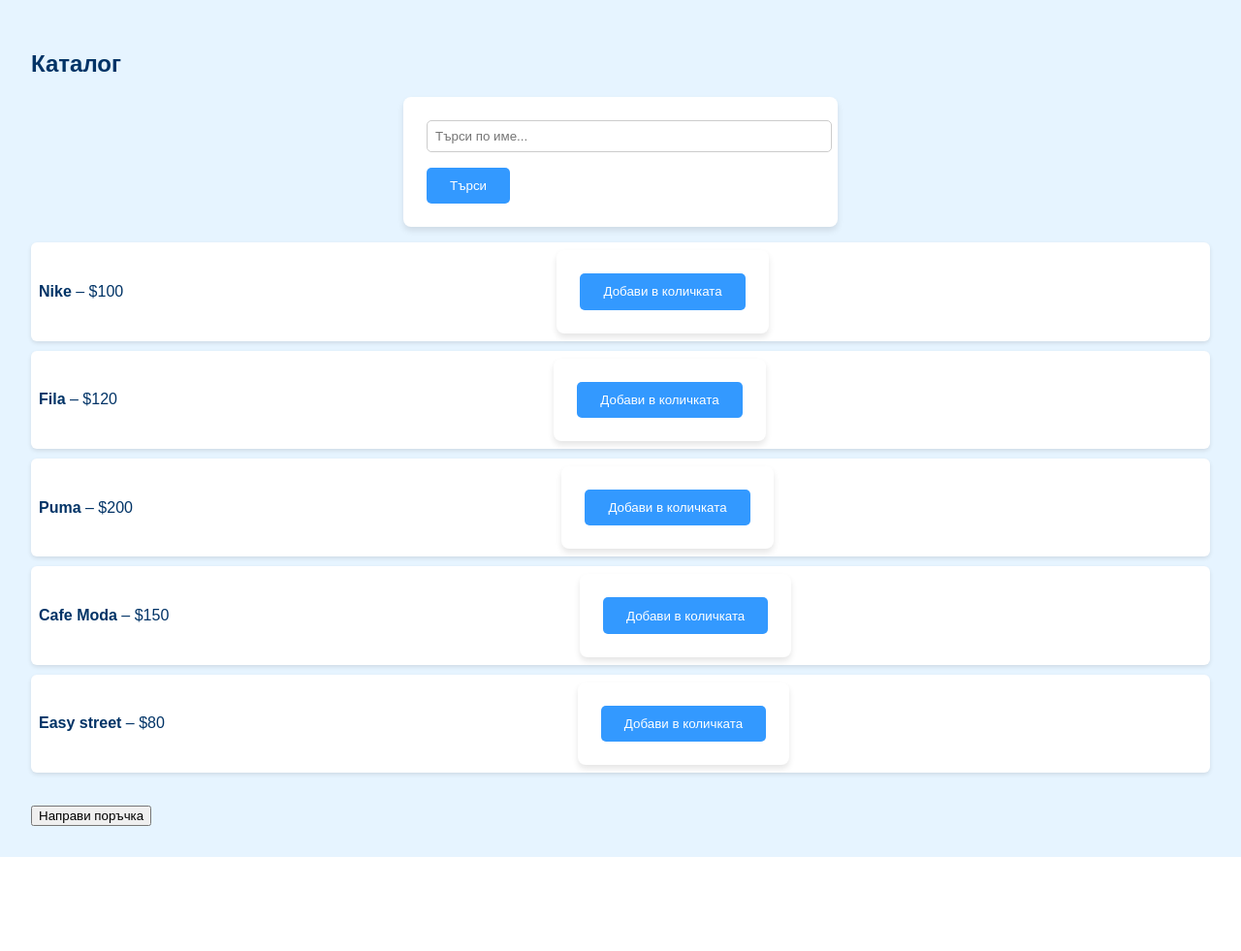
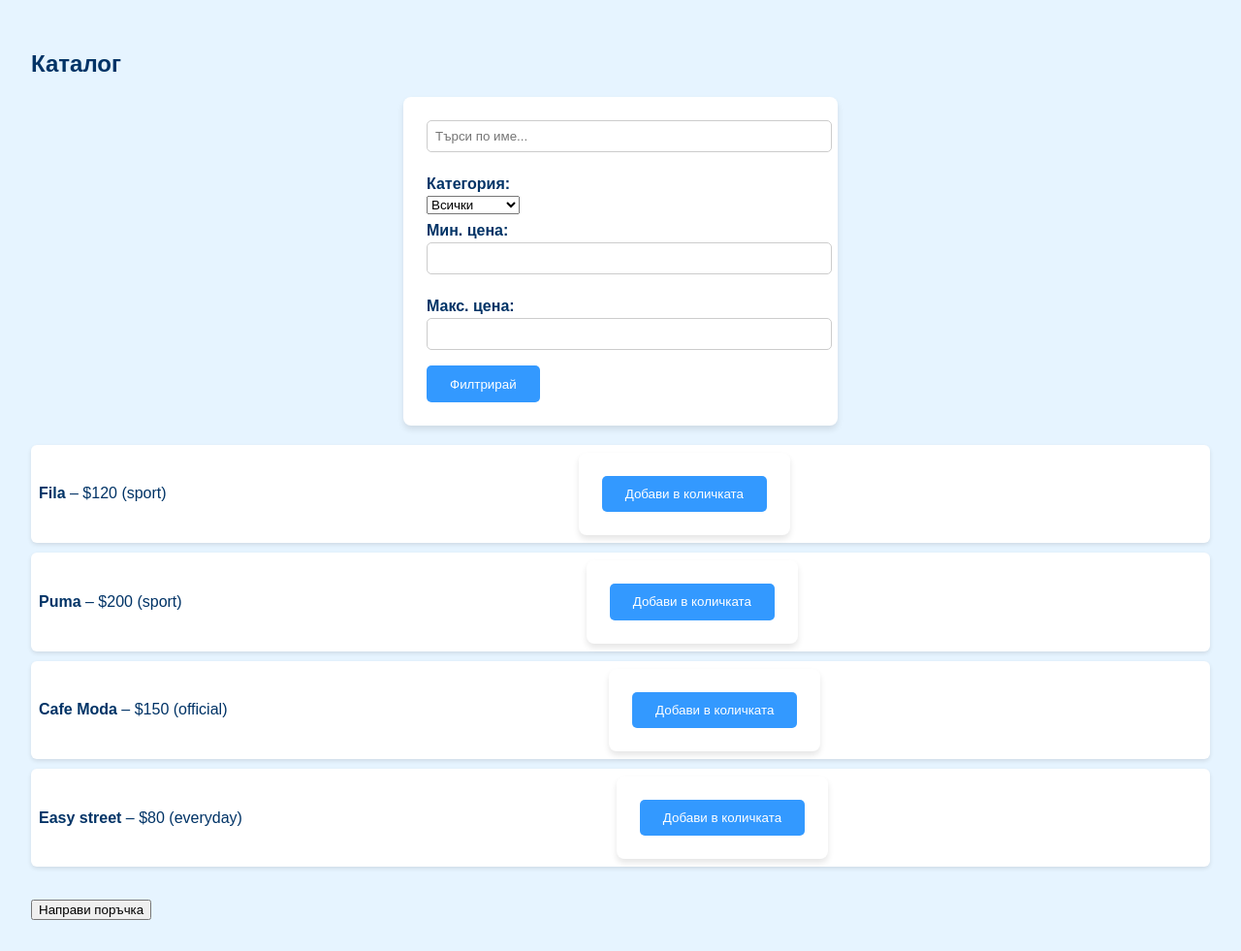
Before and after one commit to KNKostadinov21/Shoe-store, a Flask app: page /catalog/ in a window 1280 px wide. Shown: the part 92-1073 px from the top of the page at 97% size. Before the commit the page ends 976 px from the top, so only its background shows below. Run offline with Flask 3, Linux system fonts and the light colour scheme.

Commit message:
Add algorithms for sorting and filtering.

```diff
--- a/controllers/catalog_controller.py
+++ b/controllers/catalog_controller.py
@@ -6,25 +6,28 @@
 @catalog_bp.route('/')
 def catalog_list():
     query = request.args.get("q", "").lower()
-    min_price = request.args.get("min_price", type=float, default=0)
-    max_price = request.args.get("max_price", type=float, default=9999)
-    category = request.args.get("category", "").lower()
+    category = request.args.get("category", "")
+    min_price = request.args.get("min_price", type=float)
+    max_price = request.args.get("max_price", type=float)
 
     shoes = catalog_service.get_all_shoes()
 
     if query:
         shoes = [s for s in shoes if query in s.name.lower()]
 
-    shoes = [s for s in shoes if min_price <= s.price <= max_price]
+    if category:
+        shoes = [s for s in shoes if getattr(s, "category", "") == category]
 
-    if category:
-        shoes = [s for s in shoes if s.category.lower() == category]
+    if min_price is not None:
+        shoes = [s for s in shoes if s.price >= min_price]
+    if max_price is not None:
+        shoes = [s for s in shoes if s.price <= max_price]
 
     return render_template(
         "catalog.html",
         shoes=shoes,
         query=query,
+        category=category,
         min_price=min_price,
-        max_price=max_price,
-        category=category
+        max_price=max_price
     )
--- a/templates/catalog.html
+++ b/templates/catalog.html
@@ -4,15 +4,30 @@
 {% block content %}
 <h2>Каталог</h2>
 
-    <form method="get" action="{{ url_for('catalog.catalog_list') }}">
+<form method="get" action="{{ url_for('catalog.catalog_list') }}" style="margin-bottom: 20px;">
     <input type="text" name="q" placeholder="Търси по име..." value="{{ query }}">
-        <button type="submit">Търси</button>
+
+    <label for="category">Категория:</label>
+    <select name="category">
+        <option value="">Всички</option>
+        <option value="sport" {% if category == "sport" %}selected{% endif %}>Спортни</option>
+        <option value="official" {% if category == "official" %}selected{% endif %}>Официални</option>
+        <option value="everyday" {% if category == "everyday" %}selected{% endif %}>Ежедневни</option>
+    </select>
+
+    <label for="min_price">Мин. цена:</label>
+    <input type="number" step="0.01" name="min_price" value="{{ min_price if min_price is not none else '' }}">
+
+    <label for="max_price">Макс. цена:</label>
+    <input type="number" step="0.01" name="max_price" value="{{ max_price if max_price is not none else '' }}">
+
+    <button type="submit">Филтрирай</button>
 </form>
 
 <ul style="list-style: none; padding: 0;">
     {% for shoe in shoes %}
     <li style="display: flex; justify-content: space-between; align-items: center; margin-bottom: 10px; padding: 8px; background: #fff; border-radius: 6px; box-shadow: 0 2px 4px rgba(0,0,0,0.1);">
-            <span><strong>{{ shoe.name }}</strong> – ${{ shoe.price }}</span>
+        <span><strong>{{ shoe.name }}</strong> – ${{ shoe.price }} ({{ shoe.category }})</span>
         <form method="post" action="{{ url_for('cart.add_to_cart', shoe_id=shoe.id) }}">
             <button type="submit">Добави в количката</button>
         </form>
```
Lines whose indentation alone changed are shown as unchanged.
